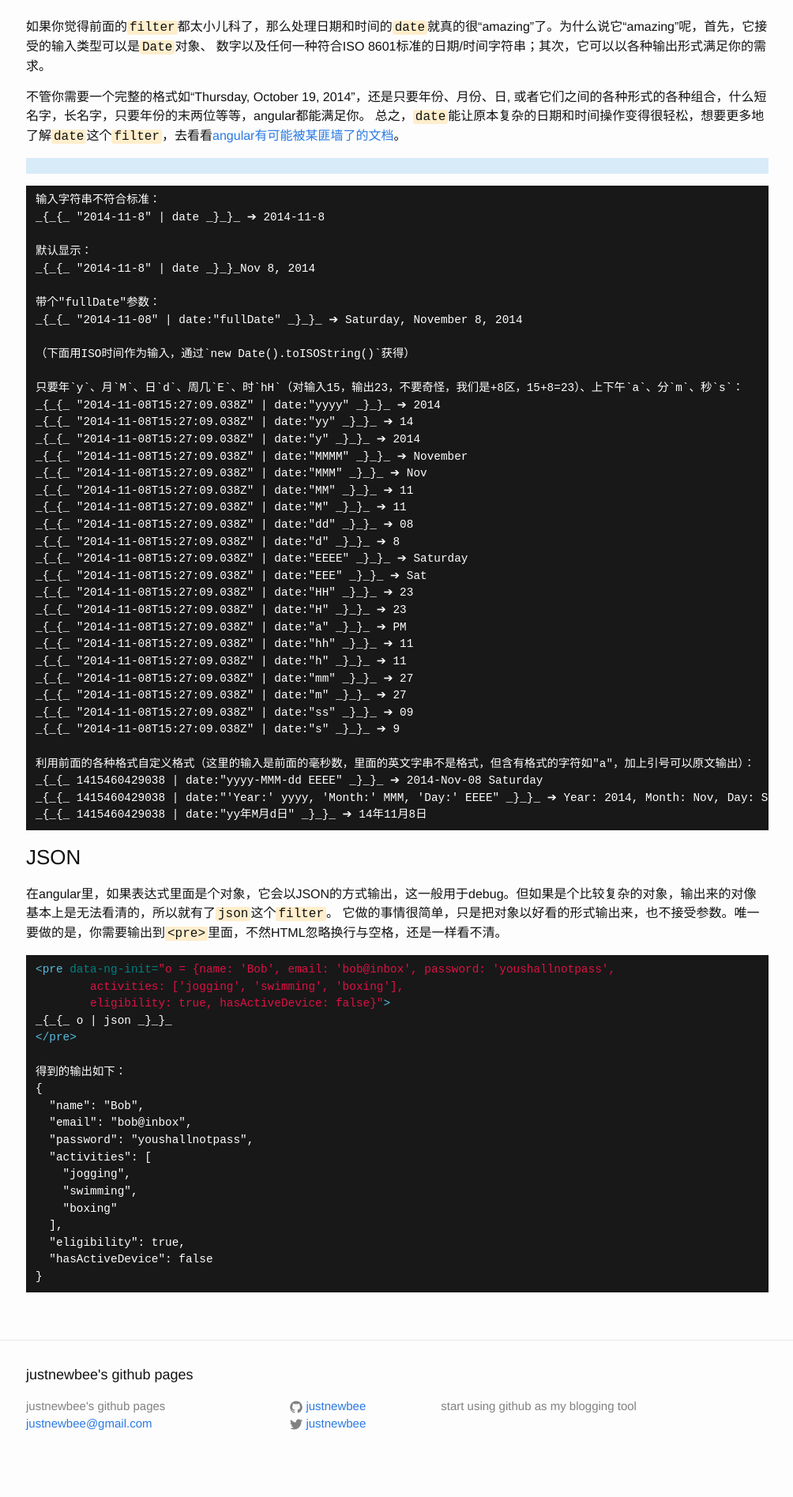
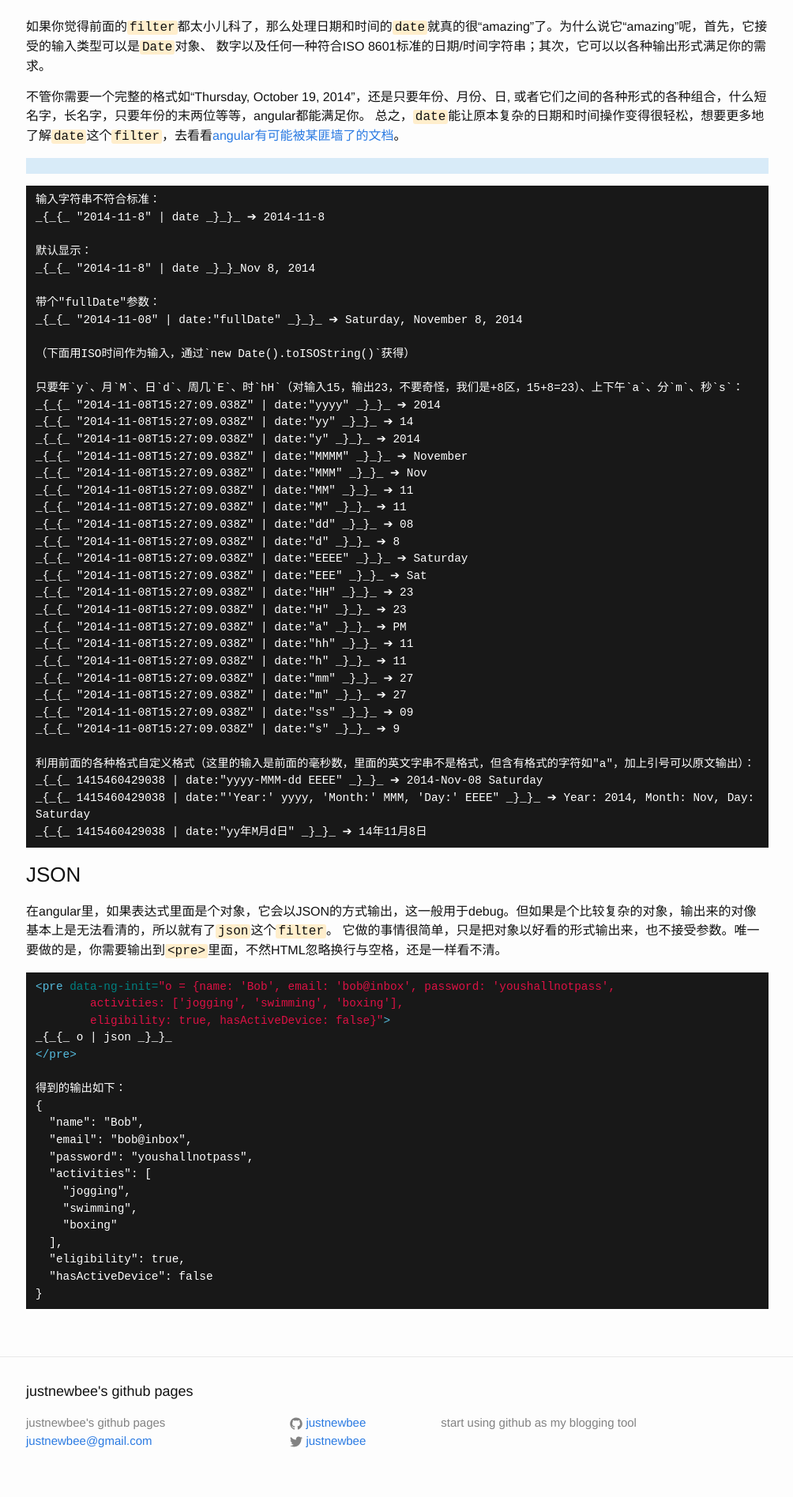
Before and after one commit to justnewbee/justnewbee.github.io, a Jekyll site: the page built from _posts/2014-11-07-angular-builtin-filters.md, in a window 1280 px wide. Shown: the part 3350-5245 px from the top of the page at 79% size, without its empty margins (137-1141 px from the left). Built offline with Jekyll 4.4.1, drawn with Linux system fonts in a browser that asks for light colours; Markdown is read by kramdown in place of the engine named in the settings; comment, search, counter and statistics services are not loaded; before the commit the page ends 5224 px from its top, so only the background shows below that.

Commit message:
pre shall wrap

```diff
--- a/_sass/_base.scss
+++ b/_sass/_base.scss
@@ -116,6 +116,9 @@ pre {
 	padding: 8px 12px;
 	overflow-x: scroll;
 	font-size: 0.9em;
+	white-space: pre-wrap;
+	word-spacing: normal;
+	word-break: normal;
 
 	code {
 		border-radius: 0;
```
